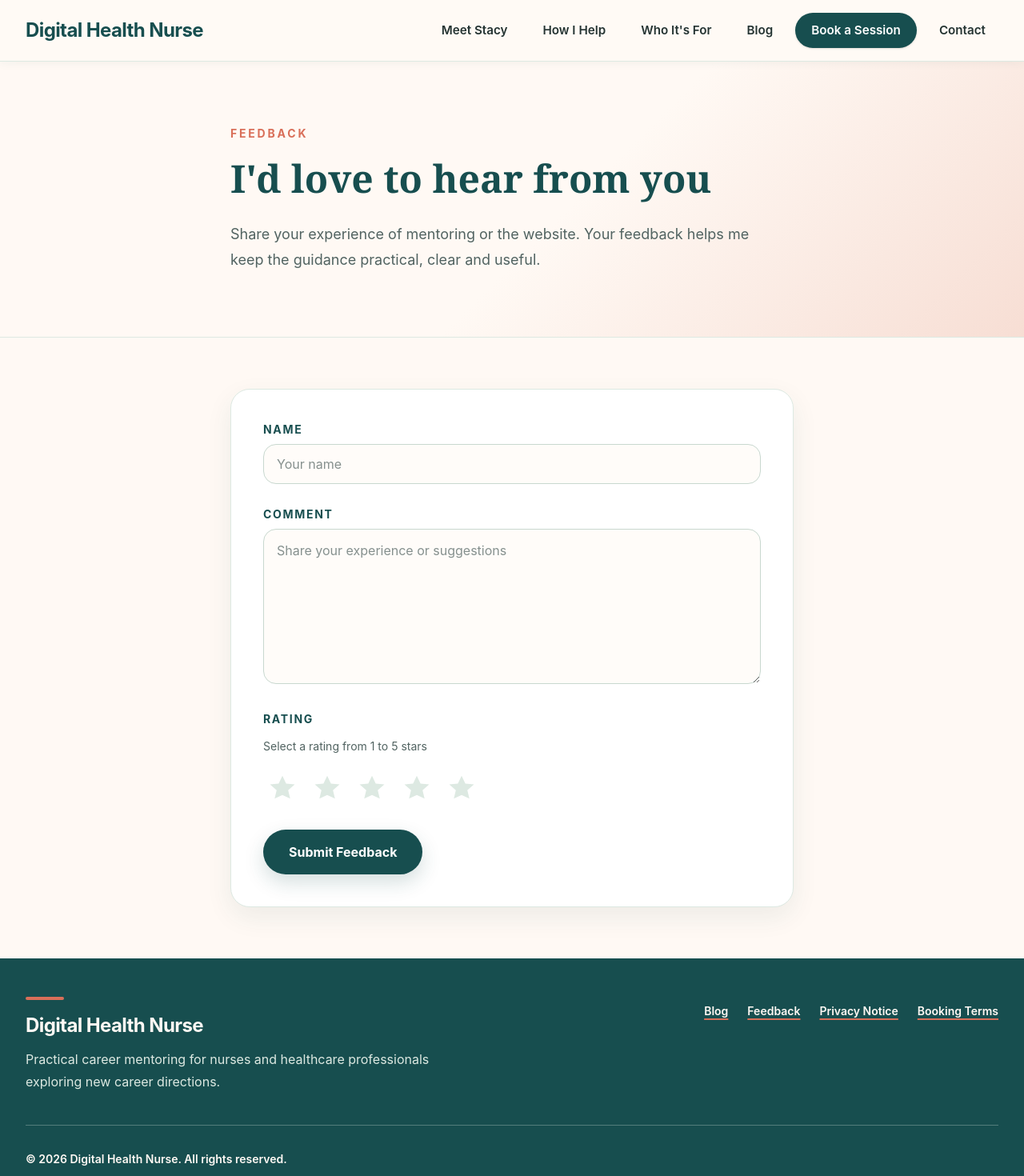
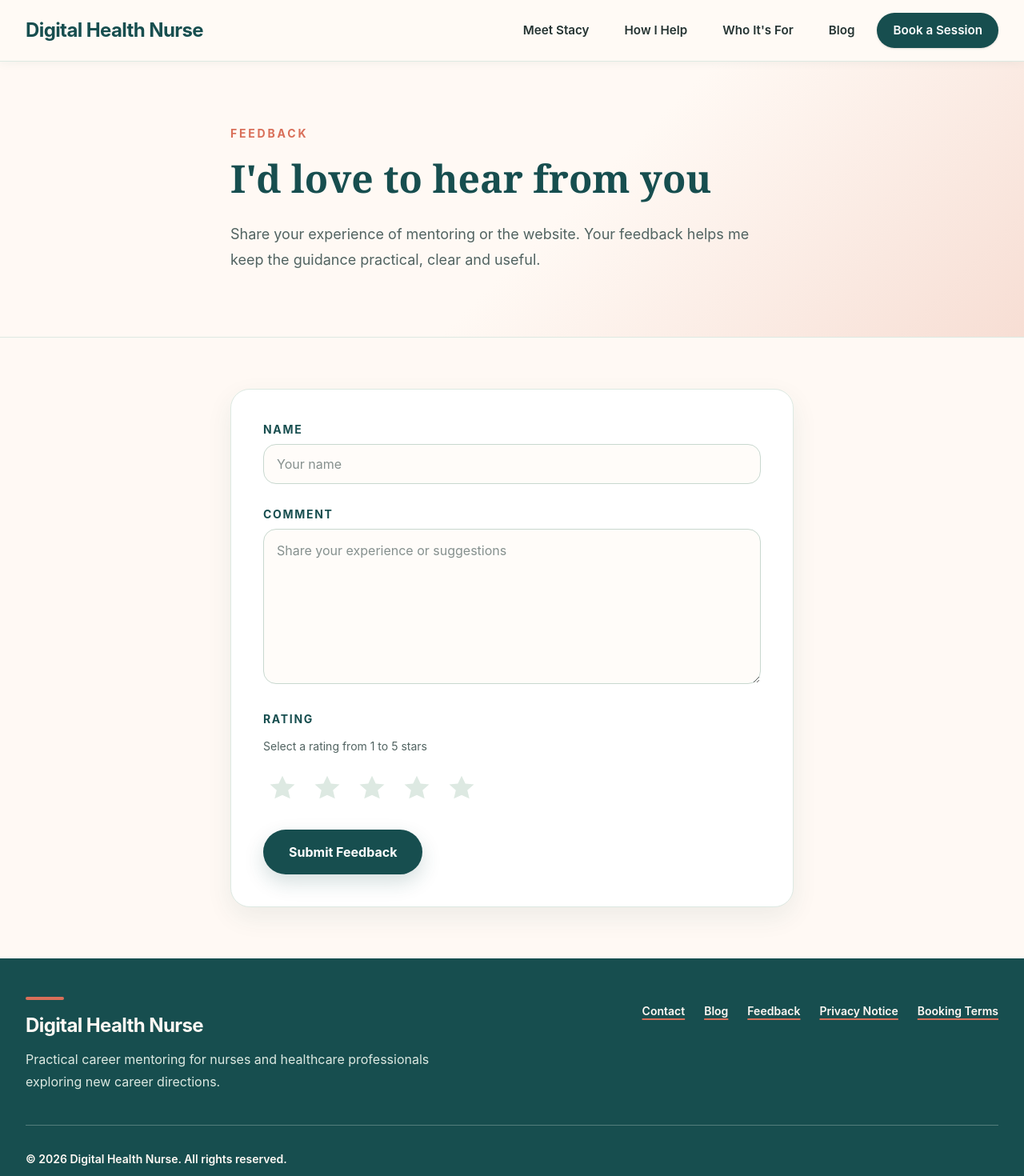
Before and after one commit to Alsaheem/digitalhealthnurse.com, a Next.js app: page /feedback in a window 1280 px wide. Shown: the top 1470 px of the page at 80% size. Built offline with nearby package versions, Linux system fonts and the light colour scheme.

Commit message:
Move Contact to footer and soften dash-heavy copy.
Co-authored-by: Cursor <cursoragent@cursor.com>

```diff
--- a/app/components/SiteFooter.tsx
+++ b/app/components/SiteFooter.tsx
@@ -17,9 +17,15 @@ export default function SiteFooter() {
           </div>
 
           <nav
-            aria-label="Legal information"
-            className="flex flex-col items-start gap-3 sm:flex-row sm:gap-6"
+            aria-label="Site links"
+            className="flex flex-col items-start gap-3 sm:flex-row sm:flex-wrap sm:gap-6"
           >
+            <a
+              href="/#contact"
+              className="rounded-sm py-2 text-sm font-semibold text-[#FFF9F4] underline decoration-[#D96F59] decoration-2 underline-offset-4 transition-colors hover:text-[#F7DED4] focus-visible:outline-none focus-visible:ring-2 focus-visible:ring-[#D96F59] focus-visible:ring-offset-2 focus-visible:ring-offset-[#174E4F]"
+            >
+              Contact
+            </a>
             <Link
               href="/blog"
               className="rounded-sm py-2 text-sm font-semibold text-[#FFF9F4] underline decoration-[#D96F59] decoration-2 underline-offset-4 transition-colors hover:text-[#F7DED4] focus-visible:outline-none focus-visible:ring-2 focus-visible:ring-[#D96F59] focus-visible:ring-offset-2 focus-visible:ring-offset-[#174E4F]"
--- a/app/components/SiteHeader.tsx
+++ b/app/components/SiteHeader.tsx
@@ -49,12 +49,6 @@ export default function SiteHeader({ homePrefix = "" }: SiteHeaderProps) {
             >
               Book a Session
             </a>
-            <a
-              href={`${prefix}#contact`}
-              className="inline-flex min-h-11 items-center rounded-full px-3 py-2.5 text-[0.95rem] font-semibold text-[#243332] transition-colors hover:bg-[#DDE9E2] hover:text-[#174E4F] sm:px-4"
-            >
-              Contact
-            </a>
           </div>
         </div>
       </div>
--- a/app/components/TestimonialsCarousel.tsx
+++ b/app/components/TestimonialsCarousel.tsx
@@ -9,7 +9,7 @@ const testimonials = [
     name: "James O.",
     role: "Healthcare assistant transitioning careers",
     quote:
-      "I had been applying for months with no replies. One session clarified how to talk about my transferable skills — and my applications started getting responses.",
+      "I had been applying for months with no replies. One session clarified how to talk about my transferable skills, and my applications started getting responses.",
   },
   {
     name: "Priya S.",
@@ -21,7 +21,7 @@ const testimonials = [
     name: "Daniel M.",
     role: "Allied health professional",
     quote:
-      "I left with a practical action plan — roles to research, LinkedIn changes to make, and a clearer story for interviews. Exactly what I needed.",
+      "I left with a practical action plan: roles to research, LinkedIn changes to make, and a clearer story for interviews. Exactly what I needed.",
   },
   {
     name: "Chloe R.",
--- a/app/page.tsx
+++ b/app/page.tsx
@@ -284,7 +284,7 @@ export default function Home() {
               <path d="M7 12v4.5c2.8 2 7.2 2 10 0V12M21 9v6" />
             </svg>
             <p className="text-base font-semibold text-[#174E4F]">
-              MSc Healthcare Informatics — In Progress
+              MSc Healthcare Informatics (In Progress)
             </p>
           </div>
         </div>
--- a/content/blog/talking-about-clinical-experience.md
+++ b/content/blog/talking-about-clinical-experience.md
@@ -6,7 +6,7 @@ description: "A simple way to translate nursing and healthcare experience into l
 
 One of the most common challenges I hear from nurses and healthcare professionals is this:
 
-“I know my experience is valuable — I just don’t know how to explain it.”
+“I know my experience is valuable. I just don’t know how to explain it.”
 
 That is normal. Clinical environments have their own language. Digital health and health tech roles often use a different one.
 
--- a/content/blog/you-dont-have-to-leave-healthcare-to-leave-clinical-practice.md
+++ b/content/blog/you-dont-have-to-leave-healthcare-to-leave-clinical-practice.md
@@ -4,7 +4,7 @@ date: "2026-07-31"
 description: "Leaving clinical practice does not mean leaving healthcare. Explore career paths in digital health, informatics, customer success and other non-clinical roles that still use your experience."
 ---
 
-For many nurses and healthcare professionals, the idea of leaving clinical practice feels final — as if stepping away from the ward, clinic or community team means stepping away from healthcare altogether.
+For many nurses and healthcare professionals, the idea of leaving clinical practice feels final, as if stepping away from the ward, clinic or community team means stepping away from healthcare altogether.
 
 It does not.
 
@@ -14,14 +14,14 @@ There is a growing space between traditional clinical roles and completely unrel
 
 Digital health is much broader than most healthcare professionals realise. Depending on your experience, interests and strengths, opportunities can include:
 
-- **Clinical Informatics** — use clinical expertise to improve healthcare systems, workflows and patient outcomes
-- **Customer Success** — support healthcare organisations in successfully adopting digital health solutions
-- **Clinical Applications Specialist** — train and support clinicians using healthcare technologies and software
-- **Implementation Consultant** — help hospitals and healthcare organisations deploy new digital solutions
-- **Clinical Product Specialist** — bridge the gap between clinicians and product teams to improve healthcare technology
-- **Digital Transformation** — lead projects that improve healthcare delivery through technology and innovation
-- **Clinical Safety** — ensure digital health products are safe for patients and compliant with healthcare regulations
-- **Product Management** — work with engineers, designers and clinicians to shape products that solve real healthcare challenges
+- **Clinical Informatics**: use clinical expertise to improve healthcare systems, workflows and patient outcomes
+- **Customer Success**: support healthcare organisations in successfully adopting digital health solutions
+- **Clinical Applications Specialist**: train and support clinicians using healthcare technologies and software
+- **Implementation Consultant**: help hospitals and healthcare organisations deploy new digital solutions
+- **Clinical Product Specialist**: bridge the gap between clinicians and product teams to improve healthcare technology
+- **Digital Transformation**: lead projects that improve healthcare delivery through technology and innovation
+- **Clinical Safety**: ensure digital health products are safe for patients and compliant with healthcare regulations
+- **Product Management**: work with engineers, designers and clinicians to shape products that solve real healthcare challenges
 
 You do not need experience in every one of these roles. The skills you have already built in healthcare may open more doors than you expect.
 
@@ -61,7 +61,7 @@ Those questions usually lead to clearer opportunities than starting from zero.
 
 ## You are not starting over
 
-Moving beyond clinical practice does take intentional positioning — a clearer story on your CV, LinkedIn profile and in interviews. But it does not mean discarding the years you have already invested in healthcare.
+Moving beyond clinical practice does take intentional positioning: a clearer story on your CV, LinkedIn profile and in interviews. But it does not mean discarding the years you have already invested in healthcare.
 
 The experience you have built with patients, colleagues and complex systems may be more transferable than you think.
 
--- a/content/blog/you-dont-need-a-tech-background.md
+++ b/content/blog/you-dont-need-a-tech-background.md
@@ -1,7 +1,7 @@
 ---
 title: "You Don't Need a Tech Background to Explore Digital Health"
 date: "2026-07-28"
-description: "Why healthcare experience is often the missing piece in digital health — and how to start exploring roles without starting from scratch."
+description: "Why healthcare experience is often the missing piece in digital health, and how to start exploring roles without starting from scratch."
 ---
 
 If you have spent years in clinical practice, it is easy to assume digital health roles are reserved for people with coding skills, product titles or years in technology companies.
```
Also changed, not shown: public/llms.txt.
